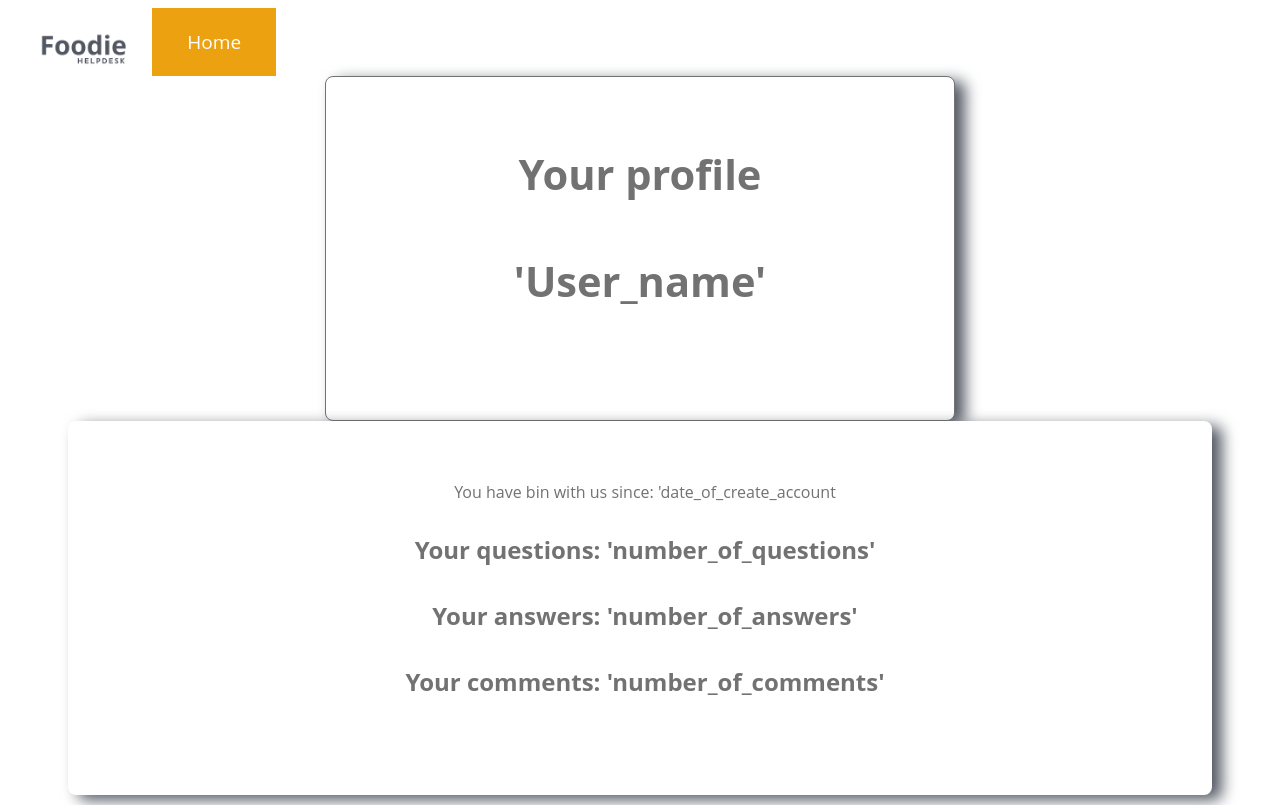
After one commit to michal-bed/ask-mate-foodie, a Flask app: template templates/user_page.html in a window 1280 px wide. The commit adds this page. Run offline with Flask 2, Linux system fonts and the light colour scheme; the template is opened without the code that fills it, so the values that code supplies are empty; some libraries are stand-ins or nearby versions.

Commit message:
commit before pull

```diff
--- a/server.py
+++ b/server.py
@@ -33,11 +33,12 @@ def collect_all_tags_for_one_question(question):
 @app.route("/")
 def list_main_page():
     """Display first five questions on the page."""
-    key = "submission_time"
-    order = "desc"
-    questions = data_manager.get_all_questions(key, order, 5)
-    tags = collect_all_tags_for_questions(questions)
-    return render_template('list.html', questions_data=questions, last_key=key, last_order=order, tags=tags, url='/', limit="true")
+    # key = "submission_time"
+    # order = "desc"
+    # questions = data_manager.get_all_questions(key, order, 5)
+    # tags = collect_all_tags_for_questions(questions)
+    # return render_template('list.html', questions_data=questions, last_key=key, last_order=order, tags=tags, url='/', limit="true")
+    return render_template('user_page.html')
 
 
 @app.route('/list')
--- a/static/style.css
+++ b/static/style.css
@@ -121,7 +121,9 @@ a.ask-call-button {
     border-radius: 8px;
     box-shadow: 10px 5px 15px #525862;
     text-align: center
+
 }
+
 .search-box{
     background: linear-gradient(90deg, rgba(230, 155, 17, 1) 0%, rgba(242, 170, 18, 1) 50%, rgba(221, 146, 20, 1) 100%);
     padding: 10px 10px 20px 10px;
@@ -130,6 +132,23 @@ a.ask-call-button {
     text-align: center;
     color: #FFFFFF;
     box-shadow: 10px 5px 15px #525862;
+
+}
+.user-name-box {
+    margin-left: auto;
+    margin-right: auto;
+    top: 550px;
+    z-index: 3;
+    width: 45%;
+    background: none repeat scroll 0 0 #FFFFFF;
+    font-size: 1.3em;
+    font-weight: bold;
+    overflow: hidden;
+    padding: 30px 30px 70px 30px;
+    border: 1px solid;
+    border-radius: 8px;
+    box-shadow: 10px 5px 15px #525862;
+    text-align: center
 
 }
 .container {
--- /dev/null
+++ b/templates/user_page.html
@@ -0,0 +1,30 @@
+<!DOCTYPE html>
+<html>
+<head>
+	<meta charset="UTF-8">
+	<title>Foodie Helpdesk</title>
+	<link rel="stylesheet" href="{{ url_for('static', filename='style.css') }}">
+</head>
+<header class="header">
+<div class="topnav">
+	<! – HEADER –>
+    <a id="logo-box" href="{{ url_for('list_main_page') }}">
+    <img id="logotopbar" alt="Foodie Helpdesk Logo" src="{{ url_for('static', filename='Pictures/chefer-1.png') }}">
+			</a>
+
+			<a class="active" href="{{ url_for('list_main_page') }}">Home</a>
+</div>
+</header>
+<body>
+    <div class="user-name-box">
+        <h1>Your profile</h1>
+        <h1>'User_name'</h1>
+    </div>
+    <div class="box">
+        <p>You have bin with us since: 'date_of_create_account</p>
+        <h2>Your questions: 'number_of_questions'</h2>
+        <h2>Your answers: 'number_of_answers'</h2>
+        <h2>Your comments: 'number_of_comments'</h2>
+    </div>
+</body>
+</html>
```
